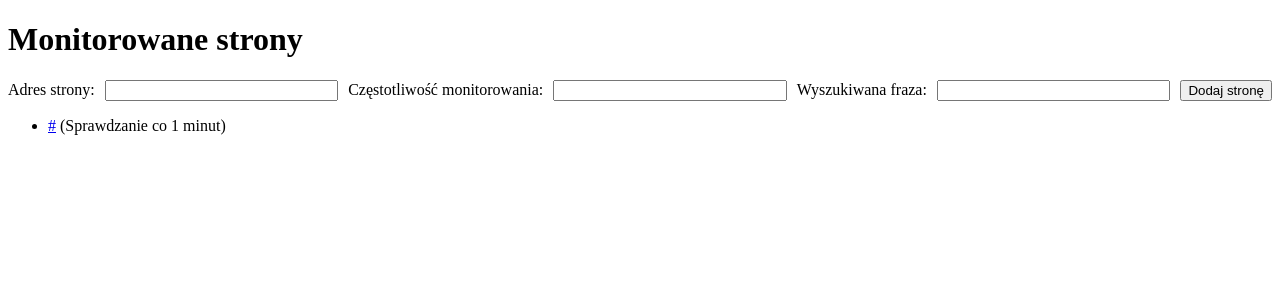
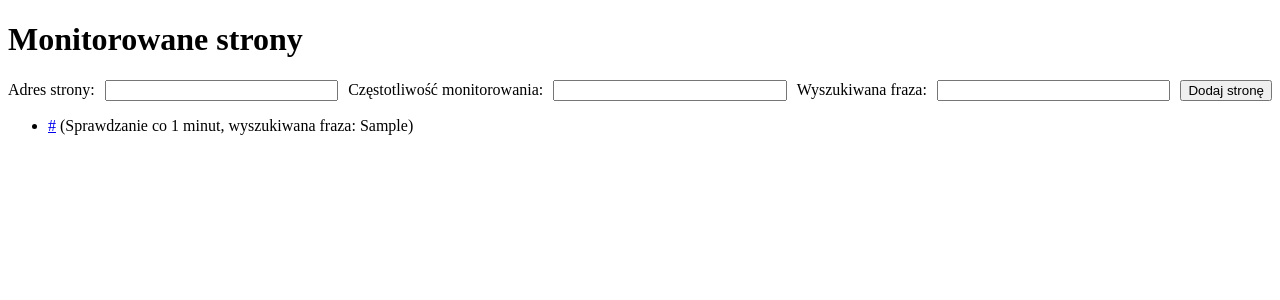
Before and after one commit to PiotrJuniorWawrzyniak/web_monitor, a Django app: page / in a window 1280 px wide. Shown: the top 300 px of the page. Run offline with Django 5.2, Linux system fonts and the light colour scheme; tables that the repository leaves empty hold one stand-in row (values such as "Sample post"); parts of the project's set-up code (start-up, migrations or seed data) failed here and were passed over.

Commit message:
Display keyword in monitored sites list

```diff
--- a/blog/templates/blog/index.html
+++ b/blog/templates/blog/index.html
@@ -55,7 +55,7 @@
         {% for site in sites %}
         <li>
             <a href="#">{{ site.url }}</a>
-            (Sprawdzanie co {{ site.check_interval }} minut)
+            (Sprawdzanie co {{ site.check_interval }} minut, wyszukiwana fraza: {{ site.keyword }})
         </li>
         {% endfor %}
     </ul>
```
